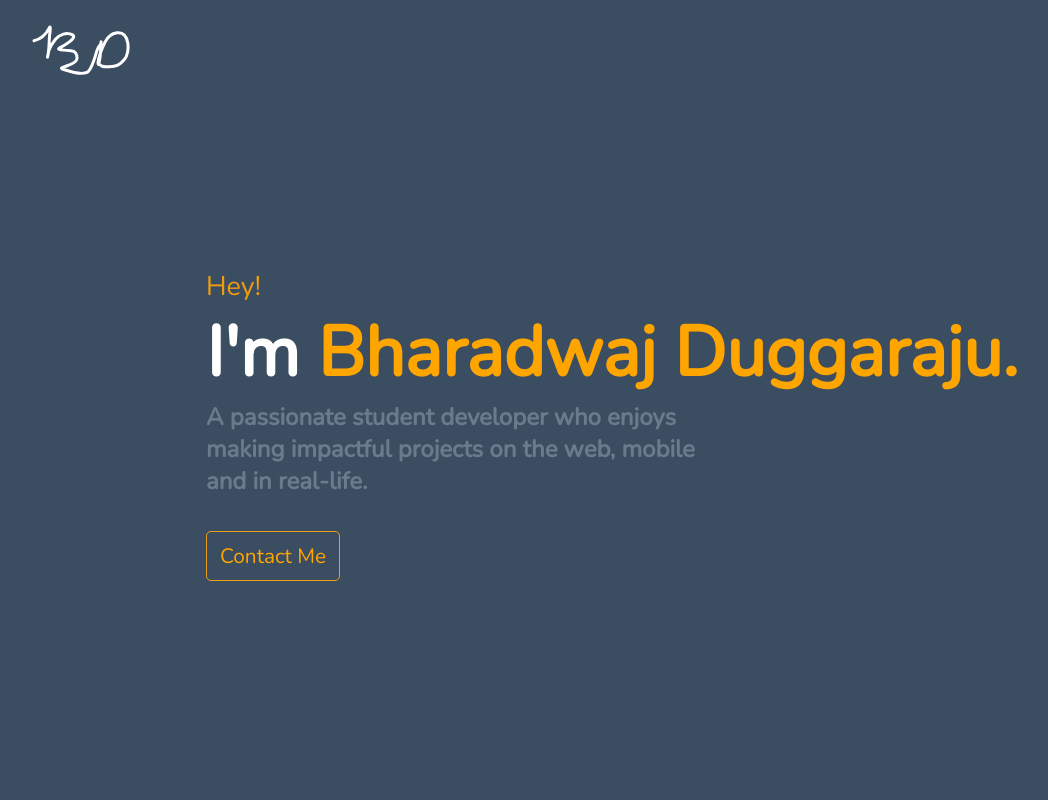
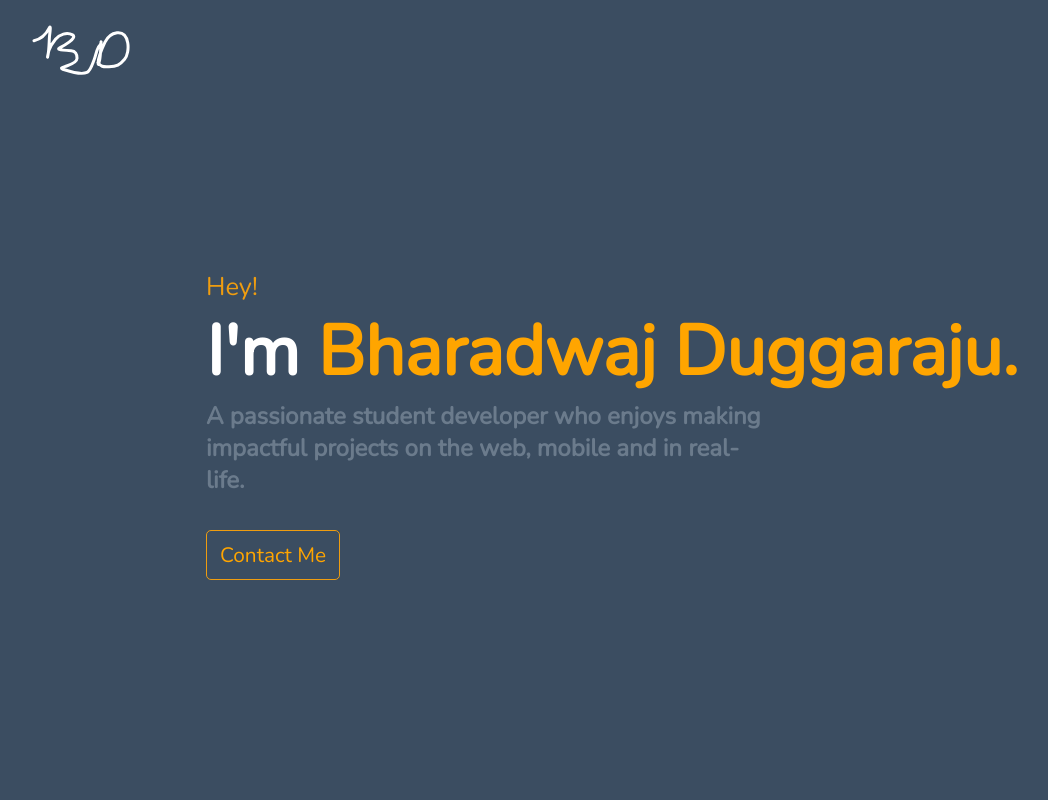
Before and after one commit to bharadx07/bharadwaj.duggaraju.com, a React (Create React App) app: page / in a window 1280 px wide. Shown: the top 800 px of the page, without its empty margins (16-1064 px from the left). Built offline with nearby package versions, Linux system fonts and the light colour scheme; the HTML template or start-up script is replaced by a standard one.

Commit message:
fix intro font scaling

```diff
--- a/src/components/Intro.tsx
+++ b/src/components/Intro.tsx
@@ -14,7 +14,7 @@ const CenterWrapper = styled.div`
 `
 
 const HeyWrapper = styled.h5`
-    font-size: 27px;
+    font-size: 25.5px;
     color: #EF9D10;
     font-weight: normal;
 
@@ -41,10 +41,10 @@ const Name = styled.h1`
     }
 
     @media (max-width: 638px) {
-        font-size: 7vw;
+        font-size: 7.4vw;
     }
 
-    @media (max-width: 498px) {
+    @media (max-width: 495px) {
         font-size: 40px;
     }
 
@@ -65,11 +65,12 @@ const AboutDesc = styled.p`
     color: #6B7B8C;
     font-size: 1.5rem;
     font-weight: bold;
-    width: 60%;
+    width: 65%;
     padding: 0 0 2.8rem 0;
 
     @media (max-width: 768px) {
-        font-size: 1.3rem;
+        font-size: 1.2rem;
+        width: 70%;
     }
 
     @media (max-width: 375px) {
```
